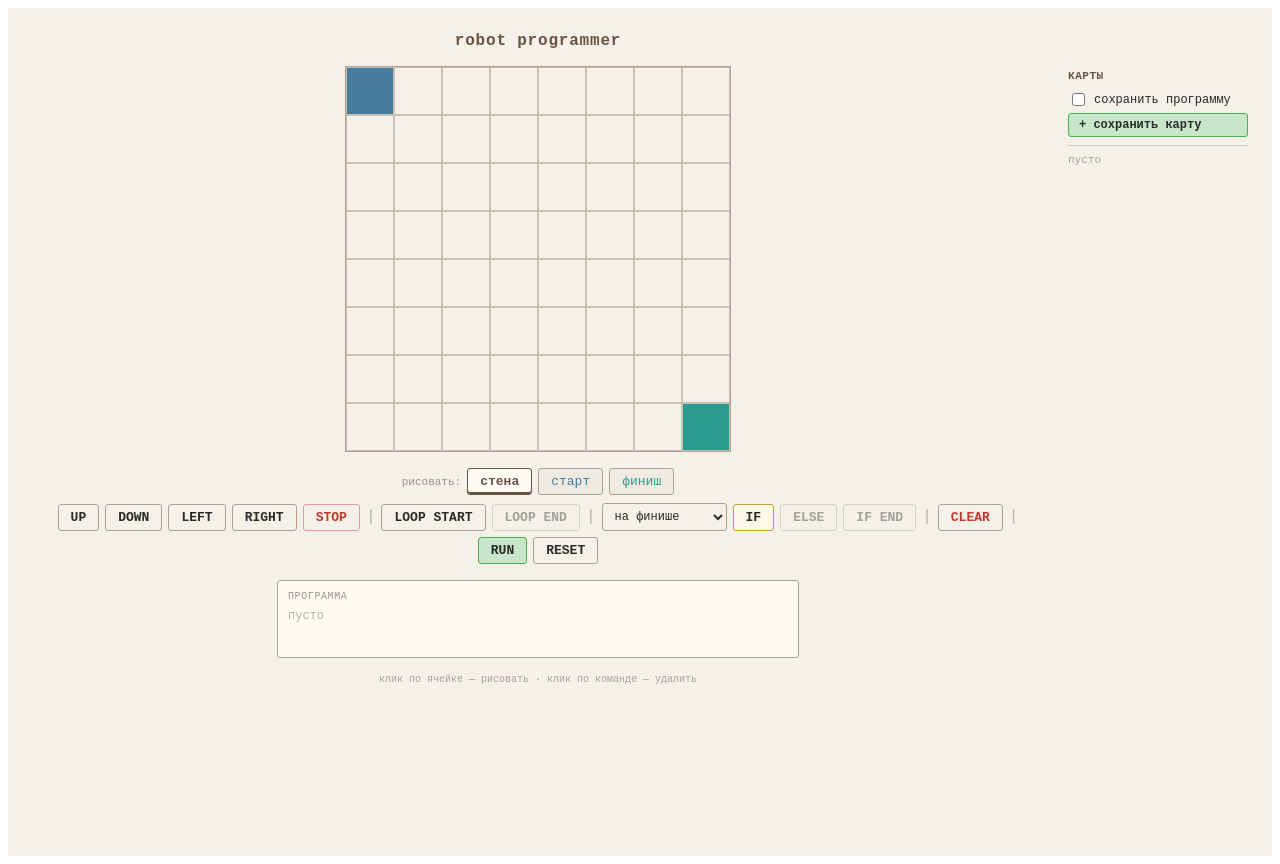
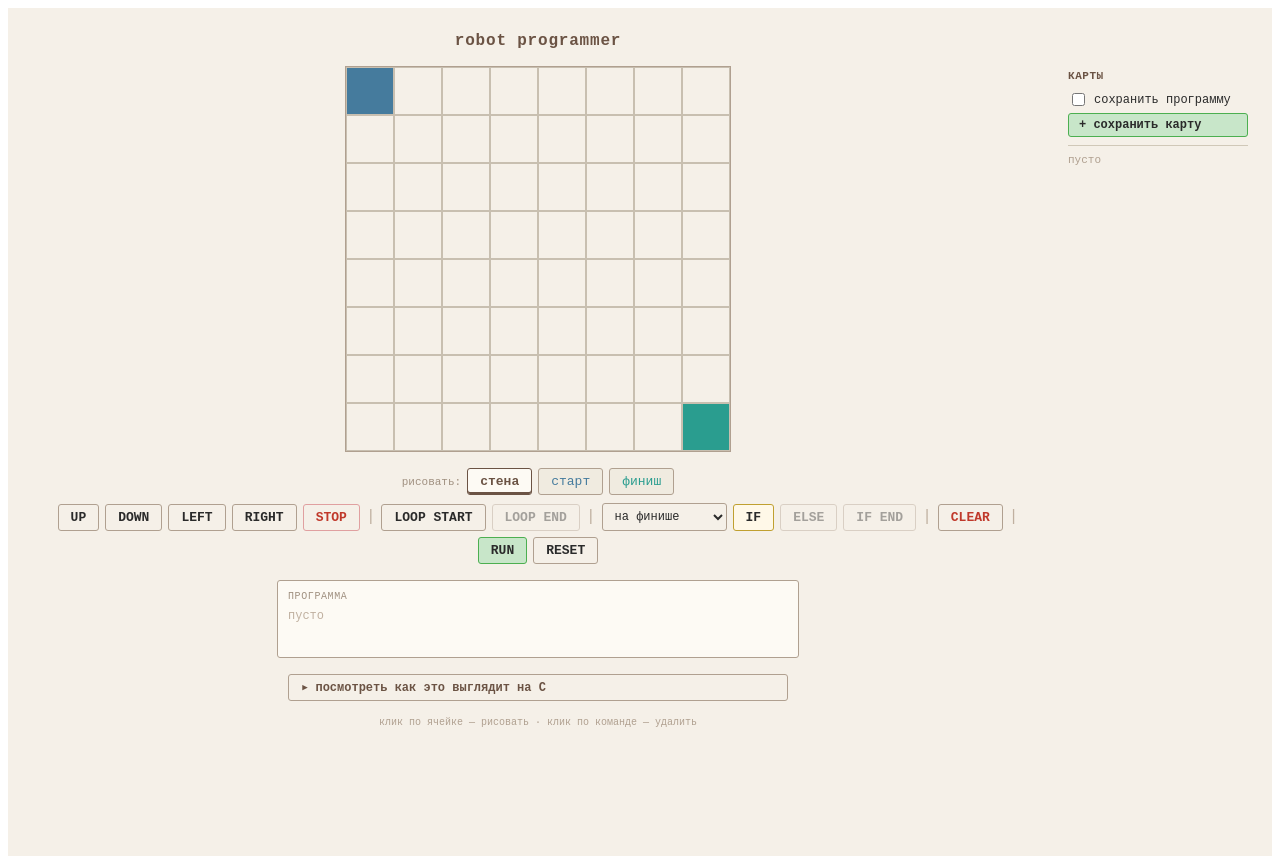
Before and after one commit to shu512/Stepwise, a React (Vite) app: page / in a window 1280 px wide. Built offline with nearby package versions, Linux system fonts and the light colour scheme.

Commit message:
5.0 C codegen was added

```diff
--- a/src/App.tsx
+++ b/src/App.tsx
@@ -1,8 +1,9 @@
 import React from "react";
+import { CodePanel } from "./components/CodePanel";
+import { Controls } from "./components/Controls";
 import { Grid } from "./components/Grid";
-import { Controls } from "./components/Controls";
+import { MapsSidebar } from "./components/MapsSidebar";
 import { ProgramPanel } from "./components/ProgramPanel";
-import { MapsSidebar } from "./components/MapsSidebar";
 import { useRobot } from "./hooks/useRobot";
 import { useGrid } from "./hooks/useGrid";
 import { useProgram } from "./hooks/useProgram";
@@ -82,6 +83,8 @@ const App: React.FC = () => {
           onRemove={removeAt}
         />
 
+        <CodePanel program={program} />
+
         {message && (
           <div style={{ fontSize: 15, fontWeight: 700, color: "#2a9d8f" }}>{message}</div>
         )}
--- /dev/null
+++ b/src/components/CodePanel.tsx
@@ -0,0 +1,60 @@
+import React, { useState } from "react";
+import type { ProgramItem } from "../types";
+import { generateC } from "../utils/codegen";
+
+type Props = {
+  program: ProgramItem[];
+};
+
+export const CodePanel: React.FC<Props> = ({ program }) => {
+  const [visible, setVisible] = useState(false);
+  const code = generateC(program);
+
+  return (
+    <div style={{ width: "100%", maxWidth: 500, fontFamily: "monospace" }}>
+      <button
+        onClick={() => setVisible(v => !v)}
+        style={{
+          padding: "5px 12px",
+          border: "1px solid #b0a090",
+          borderRadius: 3,
+          background: visible ? "#fdfaf4" : "#f5f0e8",
+          cursor: "pointer",
+          fontFamily: "monospace",
+          fontSize: 12,
+          fontWeight: 600,
+          color: "#6b5344",
+          width: "100%",
+          textAlign: "left",
+          borderBottom: visible ? "none" : "1px solid #b0a090",
+          borderBottomLeftRadius: visible ? 0 : 3,
+          borderBottomRightRadius: visible ? 0 : 3,
+        }}
+      >
+        {visible ? "▾" : "▸"} посмотреть как это выглядит на C
+      </button>
+
+      {visible && (
+        <div style={{
+          background: "#fdfaf4",
+          border: "1px solid #b0a090",
+          borderTop: "none",
+          borderBottomLeftRadius: 3,
+          borderBottomRightRadius: 3,
+          padding: 12,
+          overflowX: "auto",
+        }}>
+          <pre style={{
+            margin: 0,
+            fontSize: 12,
+            lineHeight: 1.6,
+            color: "#2a2a2a",
+            whiteSpace: "pre",
+          }}>
+            {code}
+          </pre>
+        </div>
+      )}
+    </div>
+  );
+};
--- /dev/null
+++ b/src/utils/codegen.ts
@@ -0,0 +1,56 @@
+import type { ProgramItem, Condition } from "../types";
+
+const INDENT = "    ";
+
+const conditionToC = (condition: Condition): string => {
+  switch (condition) {
+    case "on_finish":   return "on_finish()";
+    case "wall_above":  return "wall_above()";
+    case "wall_below":  return "wall_below()";
+    case "wall_left":   return "wall_left()";
+    case "wall_right":  return "wall_right()";
+  }
+};
+
+const itemsToC = (items: ProgramItem[], depth: number): string => {
+  const pad = INDENT.repeat(depth);
+  const lines: string[] = [];
+
+  for (const item of items) {
+    if (typeof item === "string") {
+      if (item === "STOP") {
+        lines.push(`${pad}return;`);
+      } else {
+        lines.push(`${pad}${item}();`);
+      }
+    } else if (item.type === "loop") {
+      lines.push(`${pad}for (int i = 0; i < ${item.times}; i++) {`);
+      lines.push(itemsToC(item.body, depth + 1));
+      lines.push(`${pad}}`);
+    } else if (item.type === "if") {
+      lines.push(`${pad}if (${conditionToC(item.condition)}) {`);
+      if (item.then.length > 0) {
+        lines.push(itemsToC(item.then, depth + 1));
+      } else {
+        lines.push(`${pad}${INDENT}// пусто`);
+      }
+      if (item.else.length > 0) {
+        lines.push(`${pad}} else {`);
+        lines.push(itemsToC(item.else, depth + 1));
+      }
+      lines.push(`${pad}}`);
+    }
+  }
+
+  return lines.join("\n");
+};
+
+export const generateC = (items: ProgramItem[]): string => {
+  const body = itemsToC(items, 1);
+  return `#include <stdio.h>
+
+int main() {
+${body || `    // программа пуста`}
+    return 0;
+}`;
+};
```
